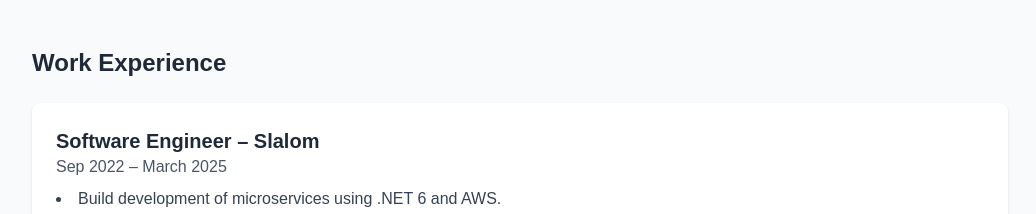
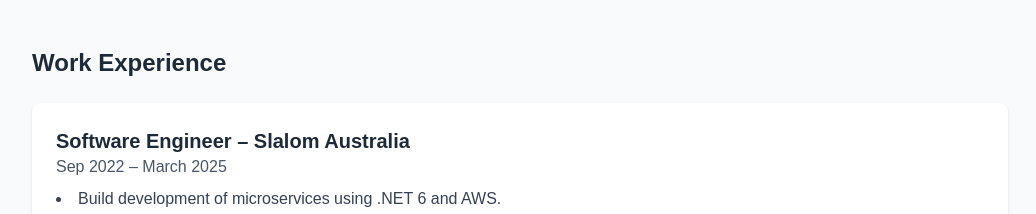
Before and after one commit to MONISHAK7/Personal-Portfolio, a Next.js app: page / in a window 1280 px wide. Shown: the part 1700-1914 px from the top of the page, without its empty margins (120-1156 px from the left). Built offline with nearby package versions, Linux system fonts and the light colour scheme.

Commit message:
updated company name

```diff
--- a/app/page.tsx
+++ b/app/page.tsx
@@ -173,7 +173,7 @@
       <h3 className="text-2xl font-semibold mb-6">Work Experience</h3>
       <div className="space-y-6">
         <div className="p-6 bg-white shadow rounded-lg">
-          <h3 className="text-xl font-semibold">Software Engineer – Slalom</h3>
+          <h3 className="text-xl font-semibold">Software Engineer – Slalom Australia</h3>
           <p className="text-gray-600">Sep 2022 – March 2025</p>
           <ul className="list-disc list-inside mt-2 text-gray-700">
             <li>Build development of microservices using .NET 6 and AWS.</li>
```
